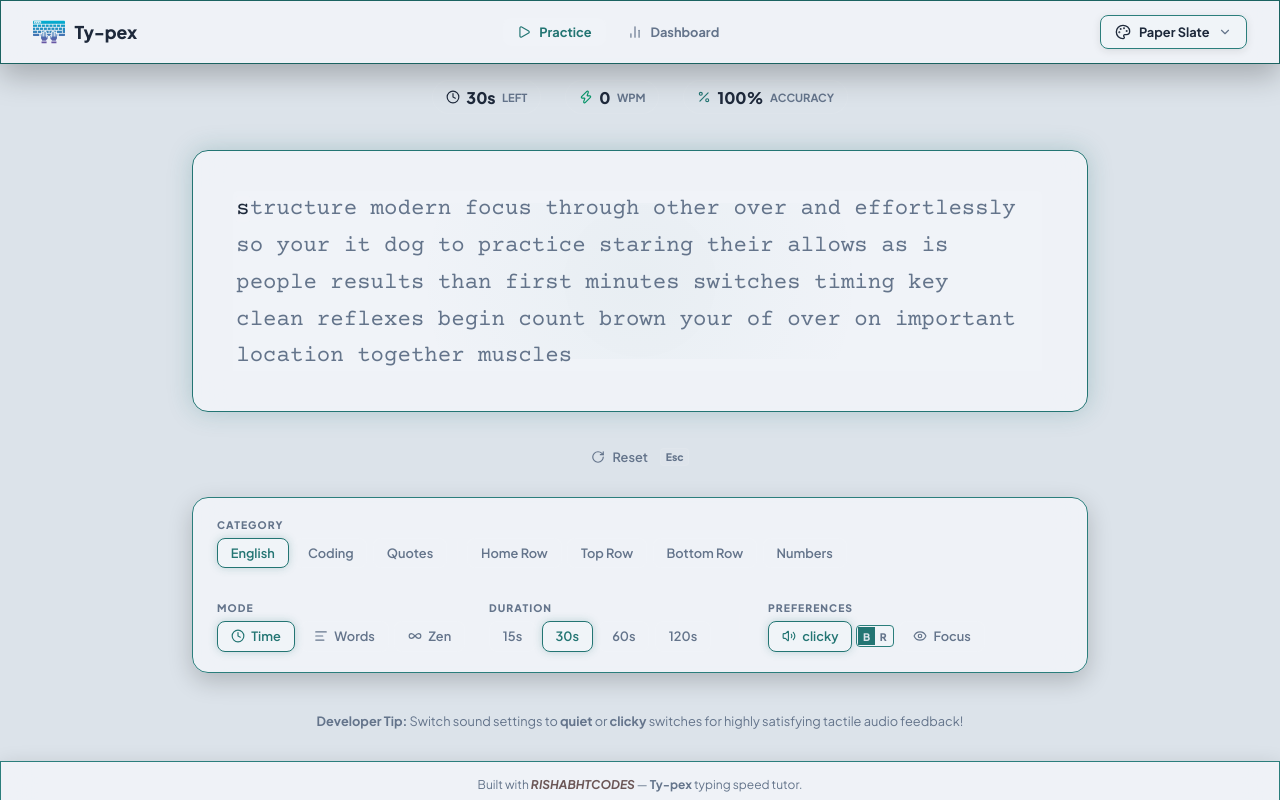
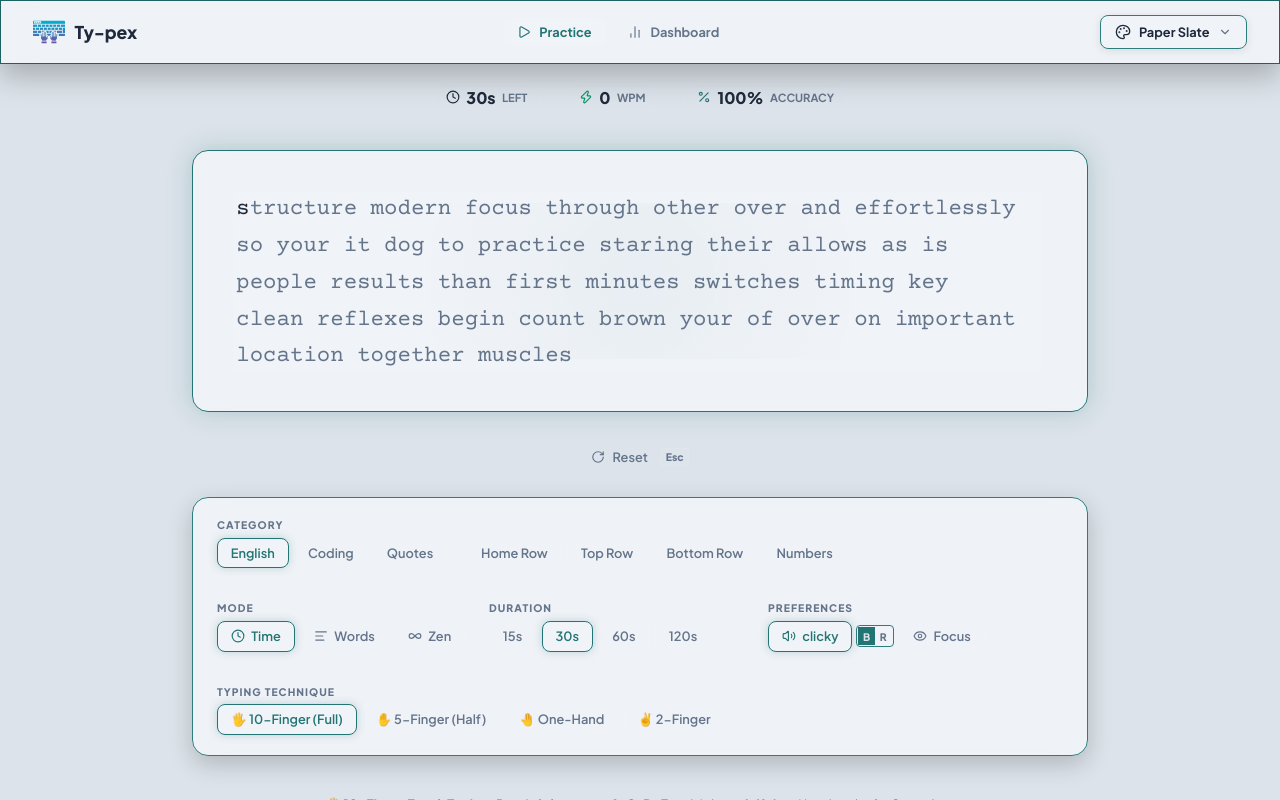
Before and after one commit to rishabhtcodes/TypingMaster, a React (Vite) app: page / in a window 1280 px wide. Built offline with nearby package versions, Linux system fonts and the light colour scheme.

Commit message:
feat: add Controls component for managing typing modes, categories, and settings in App.tsx

```diff
--- a/src/App.tsx
+++ b/src/App.tsx
@@ -8,7 +8,7 @@ import StatsChart from './components/StatsChart';
 import Dashboard from './components/Dashboard';
 import ThemeSelector from './components/ThemeSelector';
 import Controls from './components/Controls';
-import type { TestMode, TextCategory } from './components/Controls';
+import type { TestMode, TextCategory, TypingStyle } from './components/Controls';
 import {
   BarChart2,
   RotateCw,
@@ -36,6 +36,7 @@ export default function App() {
   // Game config state
   const [testMode, setTestMode] = useState<TestMode>('time');
   const [category, setCategory] = useState<TextCategory>('english');
+  const [typingStyle, setTypingStyle] = useState<TypingStyle>('10-finger');
   const [timeLimit, setTimeLimit] = useState(30);
   const [wordLimit, setWordLimit] = useState(25);
 
@@ -121,12 +122,19 @@ export default function App() {
     localStorage.setItem('typex_pro_focus', String(focus));
   };
 
+  const handleHomeRedirect = () => {
+    setActiveTab('practice');
+    setCategory('english');
+    setTestMode('time');
+    handleLoadNewText();
+  };
+
   return (
     <div className={`app-shell ${isStarted ? 'typing-active' : ''}`}>
 
       {/* 1. Integrated Premium Top Navigation Bar */}
       <header className={`app-header glass-panel ${isStarted && focusMode ? 'hud-faded' : ''}`}>
-        <div className="header-logo" onClick={() => { setActiveTab('practice'); reset(); }}>
+        <div className="header-logo" onClick={handleHomeRedirect} style={{ cursor: 'pointer' }} title="Go to Home Page">
           <img src="/logo.png" className="logo-image" alt="Ty-pex Logo" />
           <h1>Ty-pex </h1>
         </div>
@@ -213,14 +221,27 @@ export default function App() {
                   onFocusModeChange={handleFocusChange}
                   soundType={soundType}
                   onSoundTypeChange={handleSoundChange}
+                  typingStyle={typingStyle}
+                  onTypingStyleChange={setTypingStyle}
                   isStarted={isStarted}
                 />
               )}
 
-              {/* Sleek inline tutorial tip */}
+              {/* Dynamic Finger Technique Guide Tip */}
               {!isStarted && (
                 <p className="practice-tip animate-float">
-                  <b>Developer Tip:</b> Switch sound settings to <b>quiet</b> or <b>clicky</b> switches for highly satisfying tactile audio feedback!
+                  {typingStyle === '10-finger' && (
+                    <span><b>🖐️ 10-Finger Touch Typing:</b> Rest left fingers on <b>A-S-D-F</b> and right on <b>J-K-L-;</b>. Use thumbs for Spacebar.</span>
+                  )}
+                  {typingStyle === '5-finger' && (
+                    <span><b>✋ 5-Finger Half-Hand:</b> Uses 5 fingers on your dominant hand to cover home row and adjacent key columns.</span>
+                  )}
+                  {typingStyle === 'one-hand' && (
+                    <span><b>🤚 One-Hand Technique:</b> Sweeps a single hand fluidly across QWERTY key zones for accessible typing.</span>
+                  )}
+                  {typingStyle === '2-finger' && (
+                    <span><b>✌️ 2-Finger Focal:</b> Uses left and right index fingers for rapid direct target tappings.</span>
+                  )}
                 </p>
               )}
             </div>
@@ -241,6 +262,8 @@ export default function App() {
                   onFocusModeChange={handleFocusChange}
                   soundType={soundType}
                   onSoundTypeChange={handleSoundChange}
+                  typingStyle={typingStyle}
+                  onTypingStyleChange={setTypingStyle}
                   isStarted={isStarted}
                 />
 
--- a/src/components/Controls.tsx
+++ b/src/components/Controls.tsx
@@ -14,6 +14,7 @@ import '../styles/Controls.css';
 
 export type TestMode = 'time' | 'words' | 'zen';
 export type TextCategory = 'english' | 'code' | 'quotes' | 'homeRow' | 'topRow' | 'bottomRow' | 'numberRow';
+export type TypingStyle = '10-finger' | '5-finger' | 'one-hand' | '2-finger';
 
 interface ControlsProps {
   mode: TestMode;
@@ -28,6 +29,8 @@ interface ControlsProps {
   onFocusModeChange: (focus: boolean) => void;
   soundType: SwitchType;
   onSoundTypeChange: (type: SwitchType) => void;
+  typingStyle: TypingStyle;
+  onTypingStyleChange: (style: TypingStyle) => void;
   isStarted: boolean;
 }
 
@@ -44,6 +47,8 @@ export default function Controls({
   onFocusModeChange,
   soundType,
   onSoundTypeChange,
+  typingStyle,
+  onTypingStyleChange,
   isStarted,
 }: ControlsProps) {
 
@@ -225,6 +230,43 @@ export default function Controls({
         </div>
 
       </div>
+
+      {/* 4. Finger Technique & Style Selection */}
+      <div className="divider-horizontal"></div>
+
+      <div className="control-section">
+        <span className="section-label">Typing Technique</span>
+        <div className="button-group">
+          <button
+            className={`btn-control ${typingStyle === '10-finger' ? 'active' : ''}`}
+            onClick={() => onTypingStyleChange('10-finger')}
+            title="Standard 10-Finger Touch Typing"
+          >
+            🖐️ 10-Finger (Full)
+          </button>
+          <button
+            className={`btn-control ${typingStyle === '5-finger' ? 'active' : ''}`}
+            onClick={() => onTypingStyleChange('5-finger')}
+            title="5-Finger Half-Hand Dexterity Practice"
+          >
+            ✋ 5-Finger (Half)
+          </button>
+          <button
+            className={`btn-control ${typingStyle === 'one-hand' ? 'active' : ''}`}
+            onClick={() => onTypingStyleChange('one-hand')}
+            title="Single Hand Accessible Sweep Typing"
+          >
+            🤚 One-Hand
+          </button>
+          <button
+            className={`btn-control ${typingStyle === '2-finger' ? 'active' : ''}`}
+            onClick={() => onTypingStyleChange('2-finger')}
+            title="2-Finger Focal Index Practice"
+          >
+            ✌️ 2-Finger
+          </button>
+        </div>
+      </div>
     </div>
   );
 }
```
